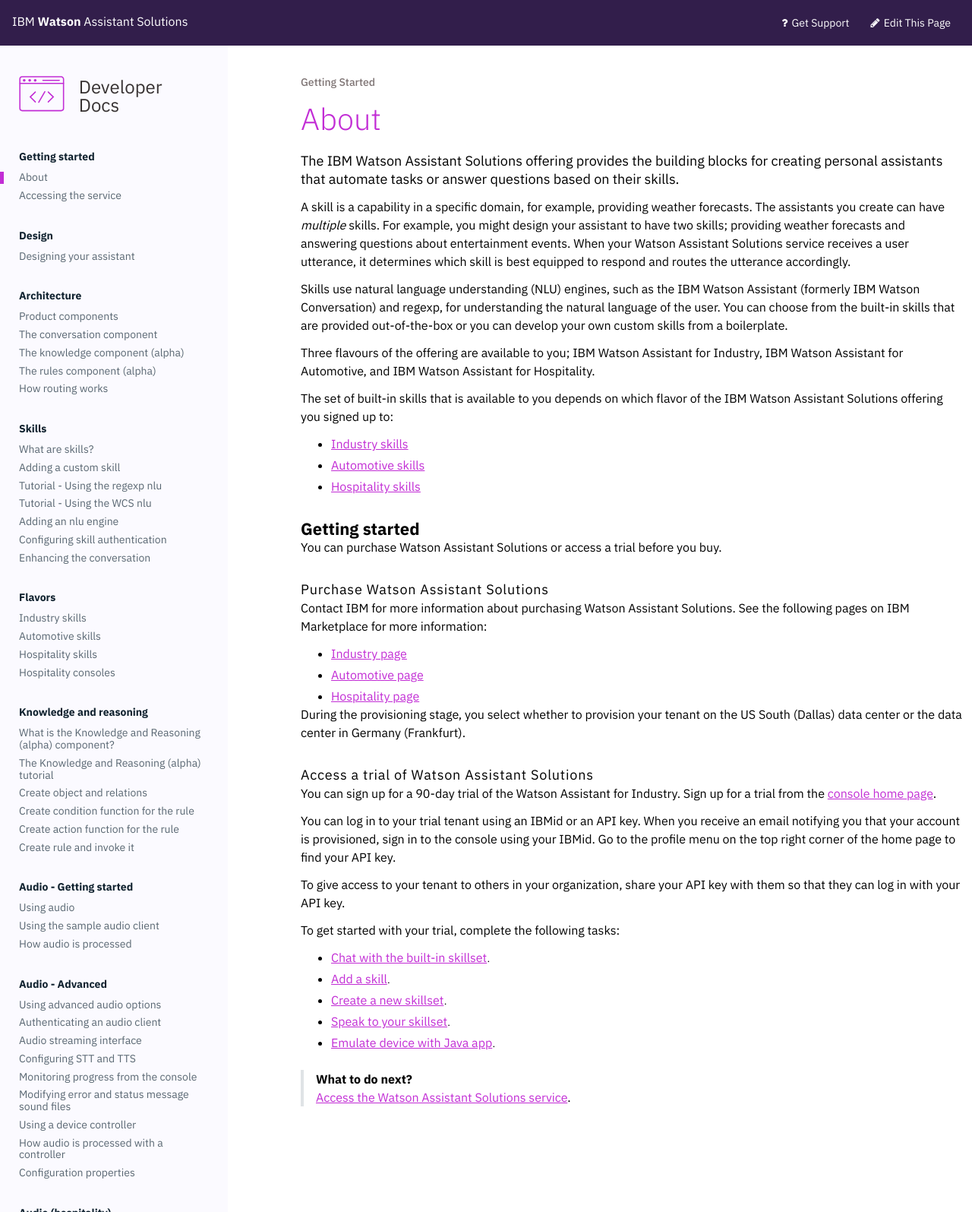
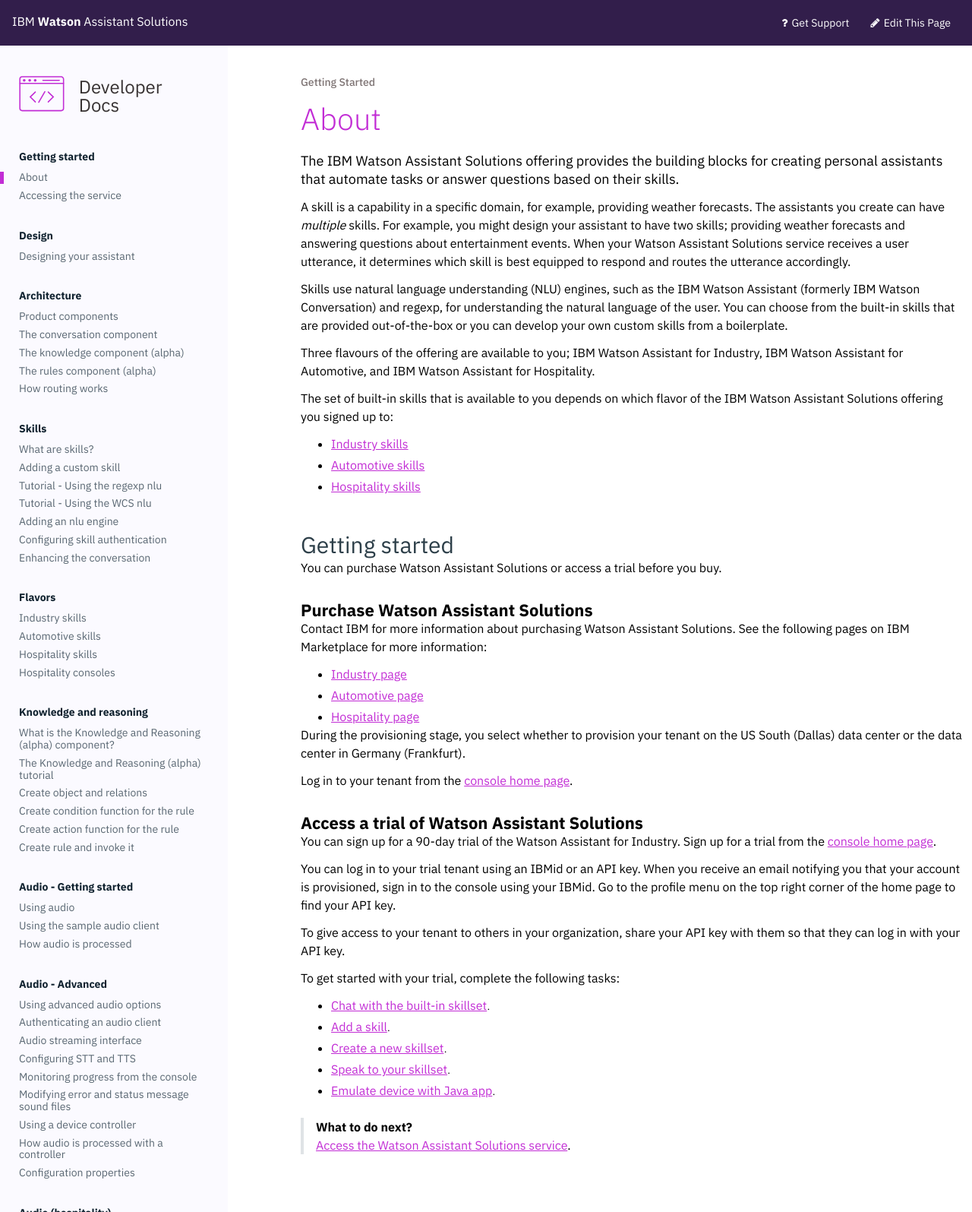
Before and after one commit to Watson-Personal-Assistant/developer, a Jekyll site: the page built from _content/get-started/get-started.md, in a window 1280 px wide. Shown: the whole page at 76% size. Built offline with Jekyll 4.4.1, drawn with Linux system fonts in a browser that asks for light colours.

Commit message:
Make headers clearer

```diff
--- a/_content/get-started/get-started.md
+++ b/_content/get-started/get-started.md
@@ -16,19 +16,24 @@
 - [Automotive skills]({{site.baseurl}}/flavours/automotive)
 - [Hospitality skills]({{site.baseurl}}/flavours/hospitality)
 
-### Getting started
+## Getting started
+
 You can purchase Watson Assistant Solutions or access a trial before you buy.
 
-#### Purchase Watson Assistant Solutions
+### Purchase Watson Assistant Solutions
+
 Contact IBM for more information about purchasing Watson Assistant Solutions. See the following pages on IBM Marketplace for more information:
 
 - [Industry page](https://www.ibm.com/us-en/marketplace/watson-assistant-for-industry/purchase#product-header-top)
 - [Automotive page](https://www.ibm.com/us-en/marketplace/watson-assistant-for-automotive/purchase#product-header-to)
 - [Hospitality page](https://www.ibm.com/us-en/marketplace/watson-assistant-for-hospitality/purchase#product-header-top)
 
- During the provisioning stage, you select whether to provision your tenant on the US South (Dallas) data center or the data center in Germany (Frankfurt).
+During the provisioning stage, you select whether to provision your tenant on the US South (Dallas) data center or the data center in Germany (Frankfurt).
 
-#### Access a trial of Watson Assistant Solutions
+Log in to your tenant from the [console home page](https://watson-personal-assistant-toolkit.mybluemix.net).
+
+### Access a trial of Watson Assistant Solutions
+
 You can sign up for a 90-day trial of the Watson Assistant for Industry.  Sign up for a trial from the [console home page](https://watson-personal-assistant-toolkit.mybluemix.net).
 
 You can log in to your trial tenant using an IBMid or an API key. When you receive an email notifying you that your account is provisioned, sign in to the console using your IBMid. Go to the profile menu on the top right corner of the home page to find your API key.
```
